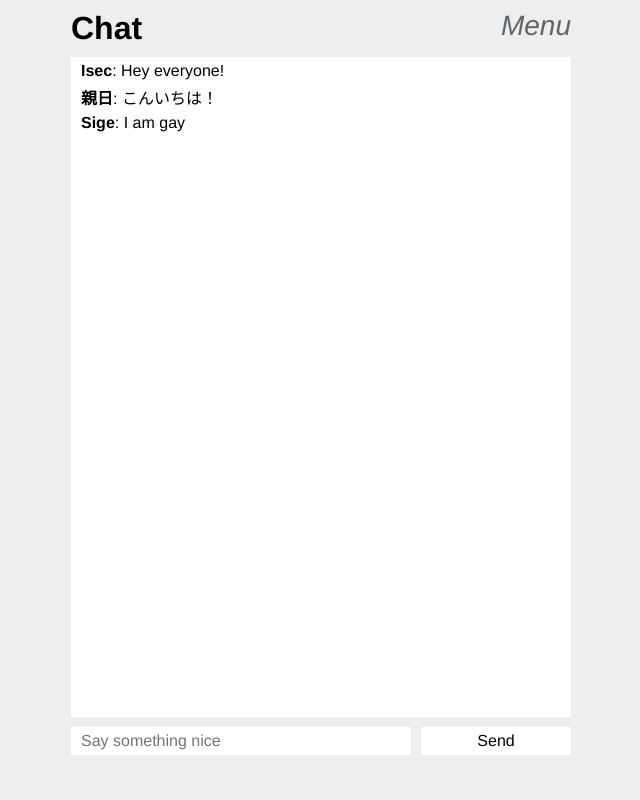
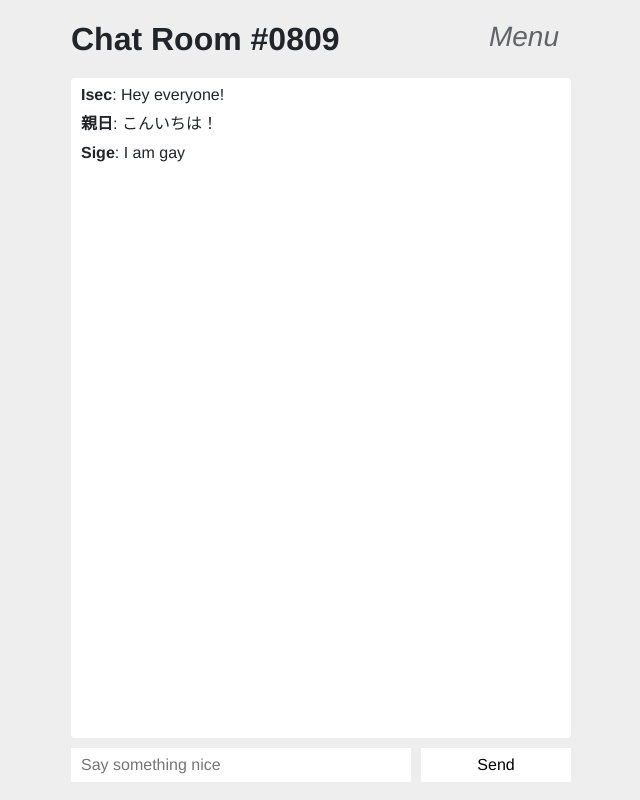
Before and after one commit to idonnonames/tugastikchat, a plain HTML site: page chat.html in a window 1280 px wide. Shown: the whole page, without its empty margins (319-959 px from the left). Drawn offline with nearby package versions, Linux system fonts and the light colour scheme.

Commit message:
added drop down menu

```diff
--- a/chat.html
+++ b/chat.html
@@ -5,6 +5,7 @@
     <meta http-equiv="X-UA-Compatible" content="IE=edge">
     <meta name="viewport" content="width=device-width, initial-scale=1.0">
     <link href="https://maxcdn.bootstrapcdn.com/font-awesome/4.7.0/css/font-awesome.min.css" rel="stylesheet" />
+    <link href="https://cdn.jsdelivr.net/npm/bootstrap@5.2.3/dist/css/bootstrap.min.css" rel="stylesheet" integrity="sha384-rbsA2VBKQhggwzxH7pPCaAqO46MgnOM80zW1RWuH61DGLwZJEdK2Kadq2F9CUG65" crossorigin="anonymous">
     <link rel="stylesheet" href="https://cdn.jsdelivr.net/npm/bootstrap-icons@1.3.0/font/bootstrap-icons.css">
     <link rel="stylesheet" href="./css/chat.css"
 </head>
@@ -12,8 +13,19 @@
 <body>
     <main>
         <header>
-          <div class="settings">Menu</div>
-          <h1>Chat</h1>
+          <div class="dropdown">
+            <button class="btn dropdown" type="button" data-bs-toggle="dropdown" aria-expanded="false">
+              Menu
+            </button>
+            <ul class="dropdown-menu dropdown-menu-end">
+              <li><a class="dropdown-item" href="#">Join another chat room</a></li>
+              <li><a class="dropdown-item" href="#">Settings</a></li>
+              <li><a class="dropdown-item" href="./index.html">Sign out</a></li>
+            </ul>
+          </div>
+          <div class="settings">
+          <h1><strong>Chat Room #0809</strong></h1>
+          </div>
         </header>
 
         <section class="chat">
@@ -30,4 +42,7 @@
 
 
 </body>
+
+<script src="https://cdn.jsdelivr.net/npm/bootstrap@5.2.3/dist/js/bootstrap.bundle.min.js" integrity="sha384-kenU1KFdBIe4zVF0s0G1M5b4hcpxyD9F7jL+jjXkk+Q2h455rYXK/7HAuoJl+0I4" crossorigin="anonymous"></script>
+
 </html>
--- a/css/chat.css
+++ b/css/chat.css
@@ -16,6 +16,7 @@
     max-width: 500px;
     margin: 0 auto;
     font-family: Helvetica, Arial, Sans, sans-serif;
+    border-radius: 0.25rem;
   }
 
   h1, .settings {
@@ -24,11 +25,20 @@
     font-size: 32px;
   }
 
-  .settings {
+  .dropdown {
     float: right;
     color: #606468;
     font-size: 28px;
+    background-color: none;
+  }
+
+  .dropdown button{
+    border: none;
+    background: none;
+    text-align: right;
+    color: #606468;
     font-style: italic;
+    font-size: 28px;
   }
 
   .chat {
@@ -37,10 +47,12 @@
     height: calc(100vh - 165px);
     background: white;
     padding: 5px 10px;
+    border-radius: 0.25rem;
   }
 
   .chat p {
     margin: 0 0 5px 0;
+    border-radius: 0.25rem;
   }
 
   input, button {
```
